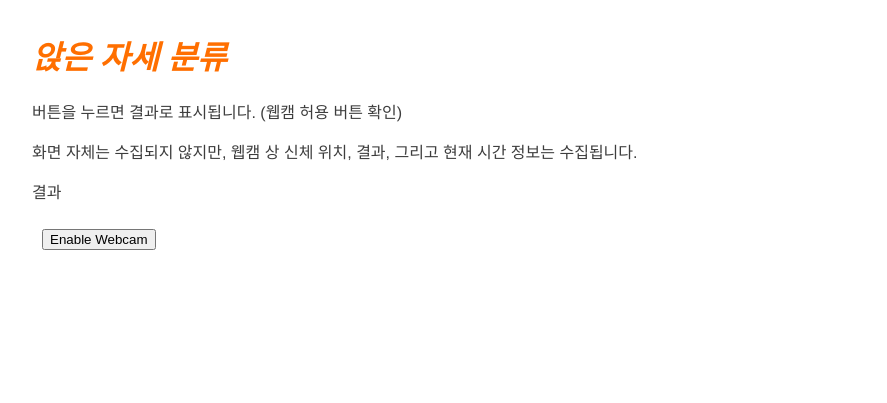
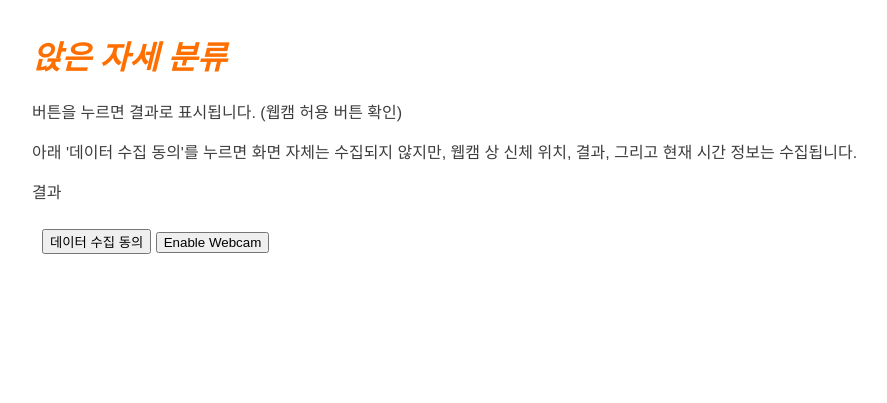
Before and after one commit to yjmd2222/Section-4-Project, a Flask app: page /check-posture in a window 1280 px wide. Shown: the top 403 px of the page, without its empty margins (0-887 px from the left). Run offline with Flask 2, Linux system fonts and the light colour scheme; some libraries are stand-ins or nearby versions.

Commit message:
버튼 누르면 데이터 수집

```diff
--- a/static/checkPostureScript.js
+++ b/static/checkPostureScript.js
@@ -5,6 +5,8 @@ const video = document.getElementById('webcam');
 const liveView = document.getElementById('view');
 const demosSection = document.getElementById('demos'); // section containing webcam
 const enableWebcamButton = document.getElementById('webcamButton');
+
+const agreeCollectDataButton = document.getElementById('agreeCollectData'); // 데이터 수집 동의
 
 const resultElement = document.getElementById('result') // classifier output
 
@@ -20,9 +22,17 @@ function getUserMediaSupported() {
 if (getUserMediaSupported()) {
     enableWebcamButton.addEventListener('click', enableCam)
     enableWebcamButton.addEventListener('click', loadAndRunModel)
+} else {
+    console.warn('getUserMedia() is not supported by your browser');
 }
-else {
-    console.warn('getUserMedia() is not supported by your browser');
+
+// click to agree to collecting data
+agreeCollectDataButton.addEventListener('click', collectData)
+
+let isCollect;
+
+function collectData() {
+    isCollect = true;
 }
 
 
@@ -120,8 +130,9 @@ async function loadAndRunModel() {
         if (yourPosture != '정상') {
             playBeep() // beep when posture isn't normal
         }
-
-        sendPostRequest(flatten, yourPosture, classifierProbas, Date.now());
+        if (isCollect) {
+            sendPostRequest(flatten, yourPosture, classifierProbas, Date.now());
+        }
         tf.engine().endScope();
 
     }, 5000);
--- a/templates/checkPosture.html
+++ b/templates/checkPosture.html
@@ -12,7 +12,7 @@
     <h1>앉은 자세 분류</h1>
 
     <p>버튼을 누르면 결과로 표시됩니다. (웹캠 허용 버튼 확인)</p>
-    <p>화면 자체는 수집되지 않지만, 웹캠 상 신체 위치, 결과, 그리고 현재 시간 정보는 수집됩니다.</p>
+    <p>아래 '데이터 수집 동의'를 누르면 화면 자체는 수집되지 않지만, 웹캠 상 신체 위치, 결과, 그리고 현재 시간 정보는 수집됩니다.</p>
 
     <section id="demos">
 
@@ -20,6 +20,7 @@
 
       <div id="view" class="view">
         <!-- <input type="text" id="posture"> -->
+        <button id="agreeCollectData">데이터 수집 동의</button>
         <button id="webcamButton">Enable Webcam</button>
         <video id="webcam" autoplay muted></video>
       </div>
```
